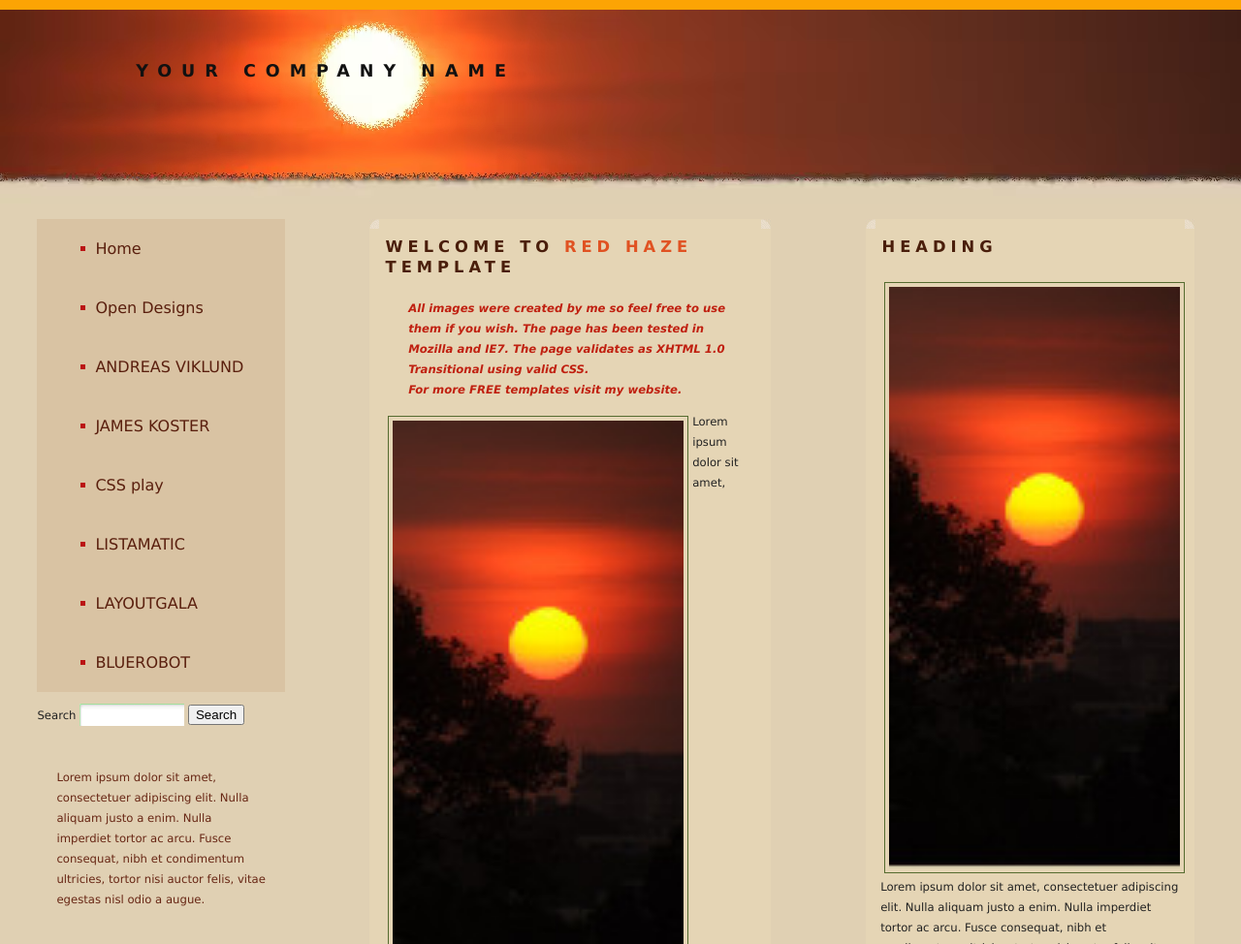
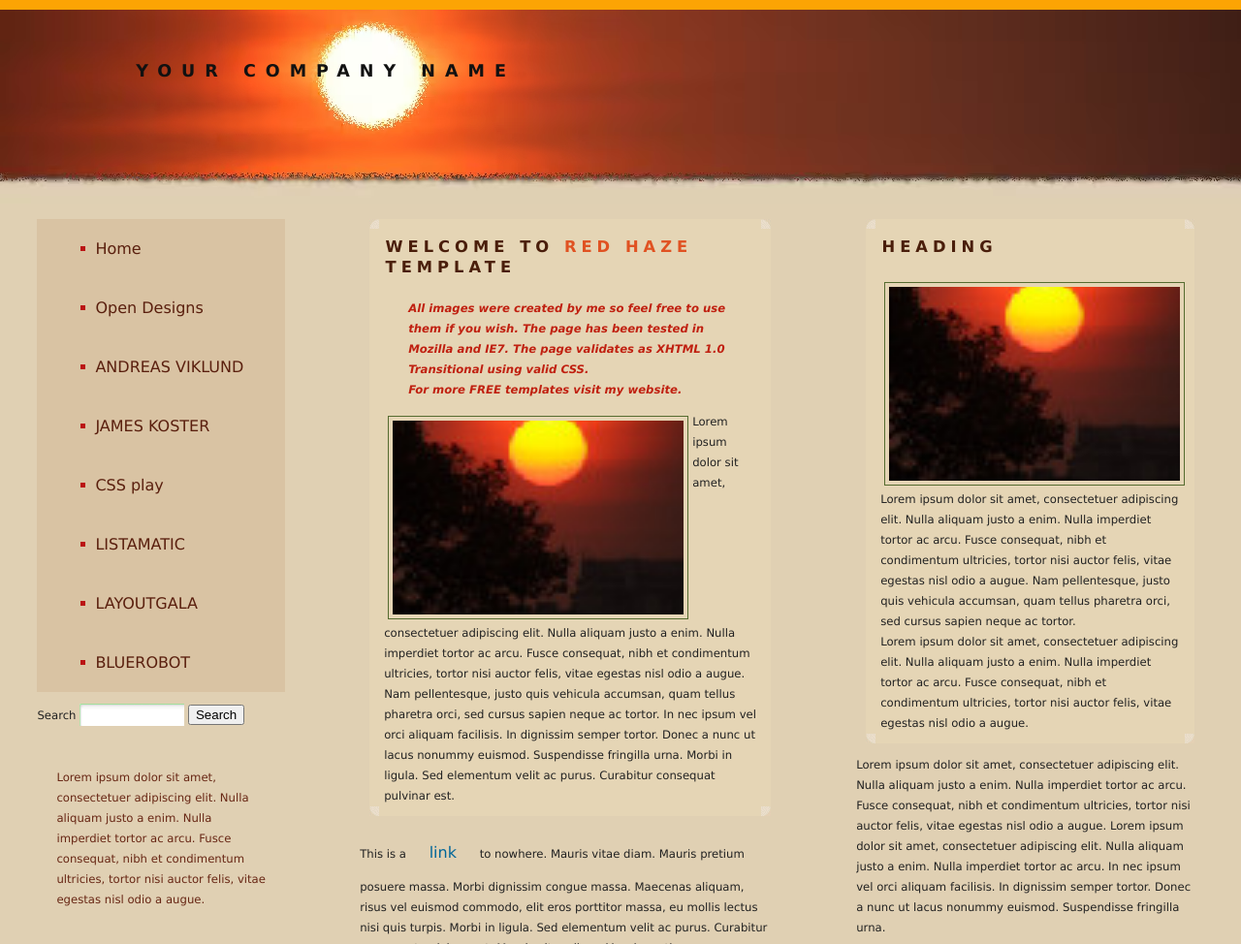
Before and after one commit to WangYiCiao/0401PhotoTeam, a plain HTML site: page index.html in a window 1280 px wide. Shown: the top 974 px of the page at 97% size. Drawn offline with Linux system fonts and the light colour scheme.

Commit message:
0401 red 在css裡增加了img 改head 0 對比度調高 在 <html> 標籤中加入 lang 屬性 增加 padding   margin 增加超連結的可點擊範圍 改进可访问性（Accessibility） 明確設定圖片尺寸

```diff
--- a/style.css
+++ b/style.css
@@ -81,8 +81,9 @@ img {
 	height: auto;
 }
 .img {
-	width: 300px; /* 确保 LCP 关键图片有尺寸 */
-	height: auto;
+	width: 300px;
+	height: 200px; /* 設定適當的高度 */
+	object-fit: cover; /* 避免圖片變形 */
 }
 img.corner {
 	width: 10px;
```
